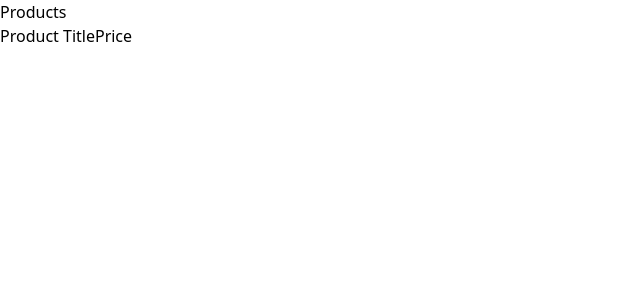
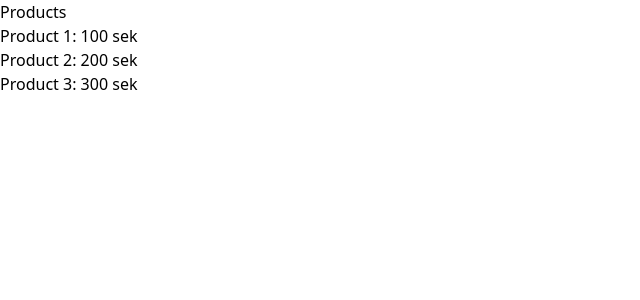
Before and after one commit to lukas-laas/next-second-hand, a Next.js app: page / in a window 1280 px wide. Shown: the top 300 px of the page, without its empty margins (0-640 px from the left). Built offline with nearby package versions, Linux system fonts and the light colour scheme.

Commit message:
map products to list
Co-authored-by: Orianamendez <egleemendez@gmail.com>
Co-authored-by: Hano2001 <Haraldnorlin93@gmail.com>

```diff
--- a/package.json
+++ b/package.json
@@ -22,5 +22,6 @@
     "tailwindcss": "^3.4.1",
     "eslint": "^8",
     "eslint-config-next": "14.2.5"
-  }
+  },
+  "packageManager": "pnpm@9.5.0+sha512.140036830124618d624a2187b50d04289d5a087f326c9edfc0ccd733d76c4f52c3a313d4fc148794a2a9d81553016004e6742e8cf850670268a7387fc220c903"
 }
--- a/src/app/lib/actions.ts
+++ b/src/app/lib/actions.ts
@@ -1,3 +1,5 @@
+"use server";
+
 type Product = {
   id: string;
   title: string;
--- a/src/app/page.tsx
+++ b/src/app/page.tsx
@@ -1,14 +1,20 @@
 import Image from "next/image";
+import { getProducts } from "./lib/actions";
 
-export default function Home() {
+export default async function Home() {
+  const products = await getProducts();
   return (
     <main>
       <h1>Products</h1>
       <ul>
-        <li>
-          <span>Product Title</span>
-          <span>Price</span>
-        </li>
+        {products.map((product) => {
+          return (
+            <li>
+              <span>{product.title}: </span>
+              <span>{product.price} sek</span>
+            </li>
+          );
+        })}
       </ul>
     </main>
   );
```
